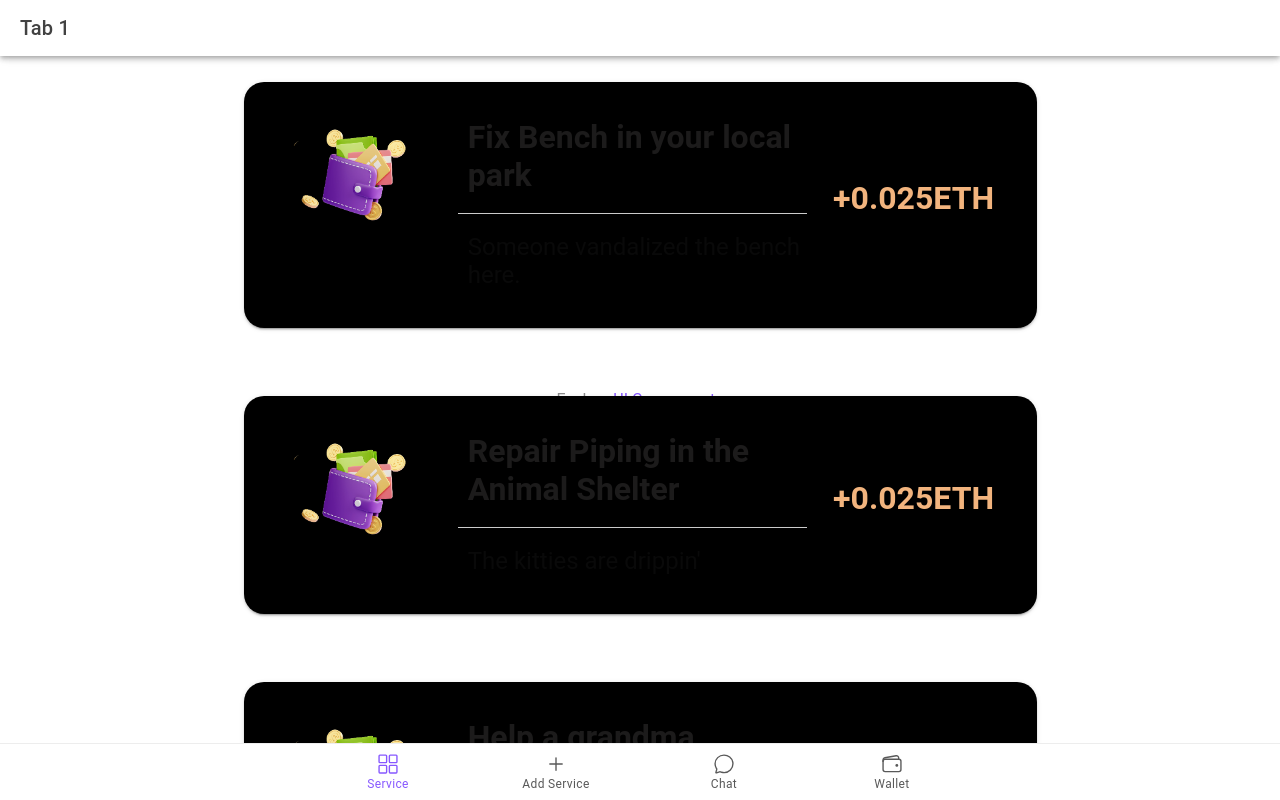
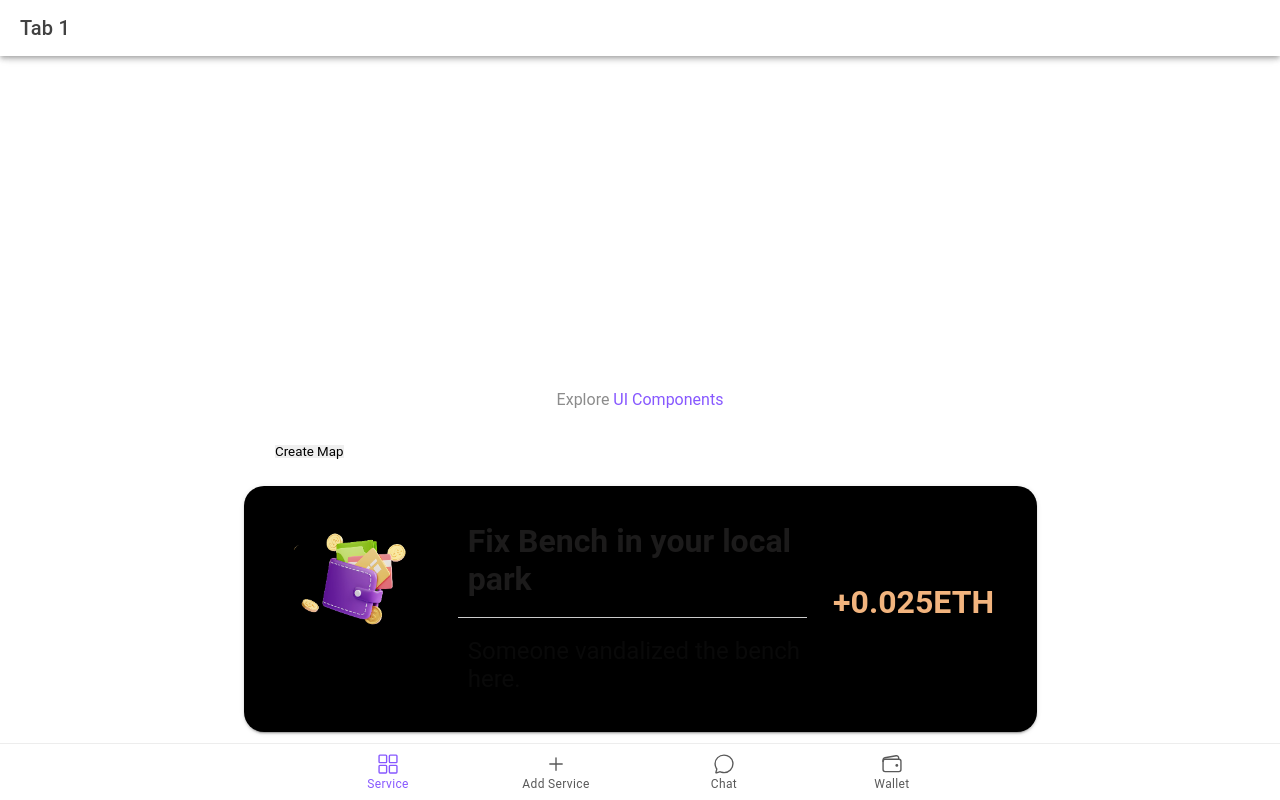
Before and after one commit to wedalb/ethmunich, a React (Vite) app in the folder ionic-react-app/: page /services in a window 1280 px wide. Built offline with nearby package versions, Linux system fonts and the light colour scheme.

Commit message:
created markers

```diff
--- a/ionic-react-app/src/components/CardComponent.tsx
+++ b/ionic-react-app/src/components/CardComponent.tsx
@@ -15,6 +15,7 @@ import {
 import walletImage from '../assets/images/3dwallet.png';
 import avatarImage from "../assets/images/avatarmock.jpeg";
 import PopupComponent from "./PopupComponent"
+import "./CardComponent.css"
 
 interface CardComponent {
     title: string;
--- /dev/null
+++ b/ionic-react-app/src/components/Maps.css
@@ -0,0 +1,10 @@
+capacitor-google-map {
+    display: inline-block;
+    width: 275px;
+    height: 400px;
+    --background: #000;
+    --color: #7b9ed1;
+    border-radius: 20px;
+
+
+}
--- /dev/null
+++ b/ionic-react-app/src/components/MapsView.tsx
@@ -0,0 +1,41 @@
+import { GoogleMap } from '@capacitor/google-maps';
+import { useRef } from 'react';
+
+const MyMap: React.FC = () => {
+    const mapRef = useRef<HTMLElement>();
+    let newMap: GoogleMap;
+
+    async function createMap() {
+        if (!mapRef.current) return;
+
+        newMap = await GoogleMap.create({
+            id: 'my-cool-map',
+            element: mapRef.current,
+            apiKey: "AIzaSyCL1DRZKzq-WHwvd4joVy4X5IQwhRrcQkk",
+            config: {
+                center: {
+                    lat: 48.6,
+                    lng: 11.5,
+                },
+                zoom: 8,
+                streetViewControl: false,
+                disableDefaultUI: true
+
+            }
+        })
+    }
+
+    return (
+        <div className="component-wrapper">
+            <capacitor-google-map ref={mapRef} style={{
+                display: 'inline-block',
+                width: 275,
+                height: 400
+            }}></capacitor-google-map>
+
+            <button onClick={createMap}>Create Map</button>
+        </div>
+    )
+}
+
+export default MyMap;
--- a/ionic-react-app/src/components/PopupComponent.tsx
+++ b/ionic-react-app/src/components/PopupComponent.tsx
@@ -2,7 +2,7 @@ import React from 'react';
 import { IonContent, IonModal, IonButton } from '@ionic/react';
 import CardComponent from "./CardComponent";
 import ExampleCard from "./ExampleCard";
-
+import "./Popup.css";
 interface PopupProps {
     isOpen: boolean;
     onClose: () => void;
@@ -15,12 +15,7 @@ const PopupComponent: React.FC<PopupProps> = ({ isOpen, onClose }) => {
             onDidDismiss={onClose}
             className="custom-modal" // Add a custom CSS class
         >
-            <IonContent>
-                {/* Your popup content */}
-                <p>This is a popup window.</p>
-                <ExampleCard />
-                <IonButton onClick={onClose}>Close</IonButton>
-            </IonContent>
+            <ExampleCard/>
         </IonModal>
     );
 };
--- a/ionic-react-app/src/pages/ServicesTab.tsx
+++ b/ionic-react-app/src/pages/ServicesTab.tsx
@@ -2,6 +2,7 @@ import { IonContent, IonHeader, IonPage, IonTitle, IonToolbar } from '@ionic/rea
 import ExploreContainer from '../components/ExploreContainer';
 import CardComponent from '../components/CardComponent';
 import './ServicesTab.css';
+import MyMap from "../components/MapsView";
 
 
 const items = {
@@ -36,6 +37,7 @@ const ServicesTab: React.FC = () => {
             <IonTitle size="large">Services</IonTitle>
           </IonToolbar>
         </IonHeader>
+          <MyMap/>
         <ExploreContainer name="" />
           <div className="card-list-container">
               {items.map((item, index) => (
```
